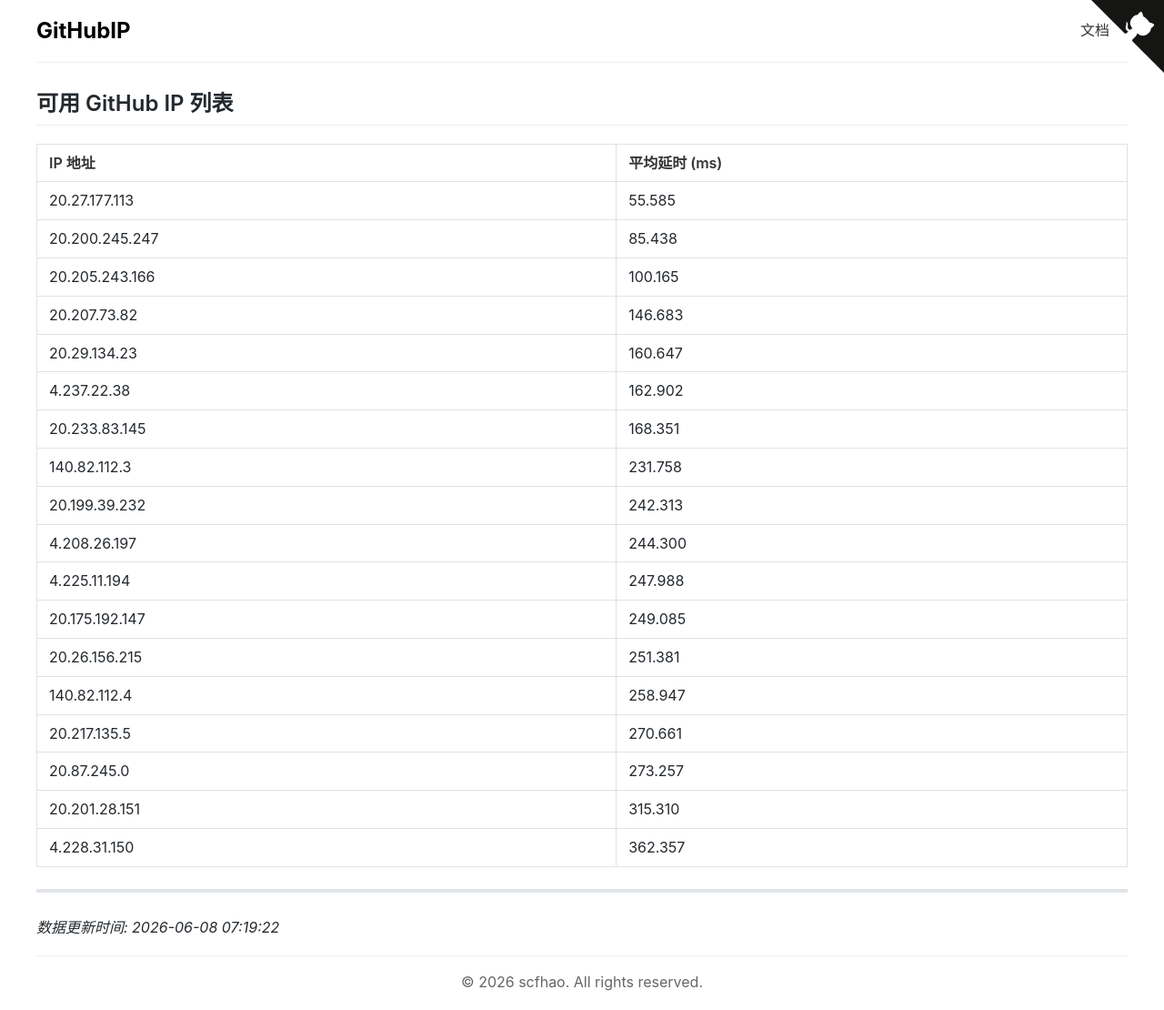
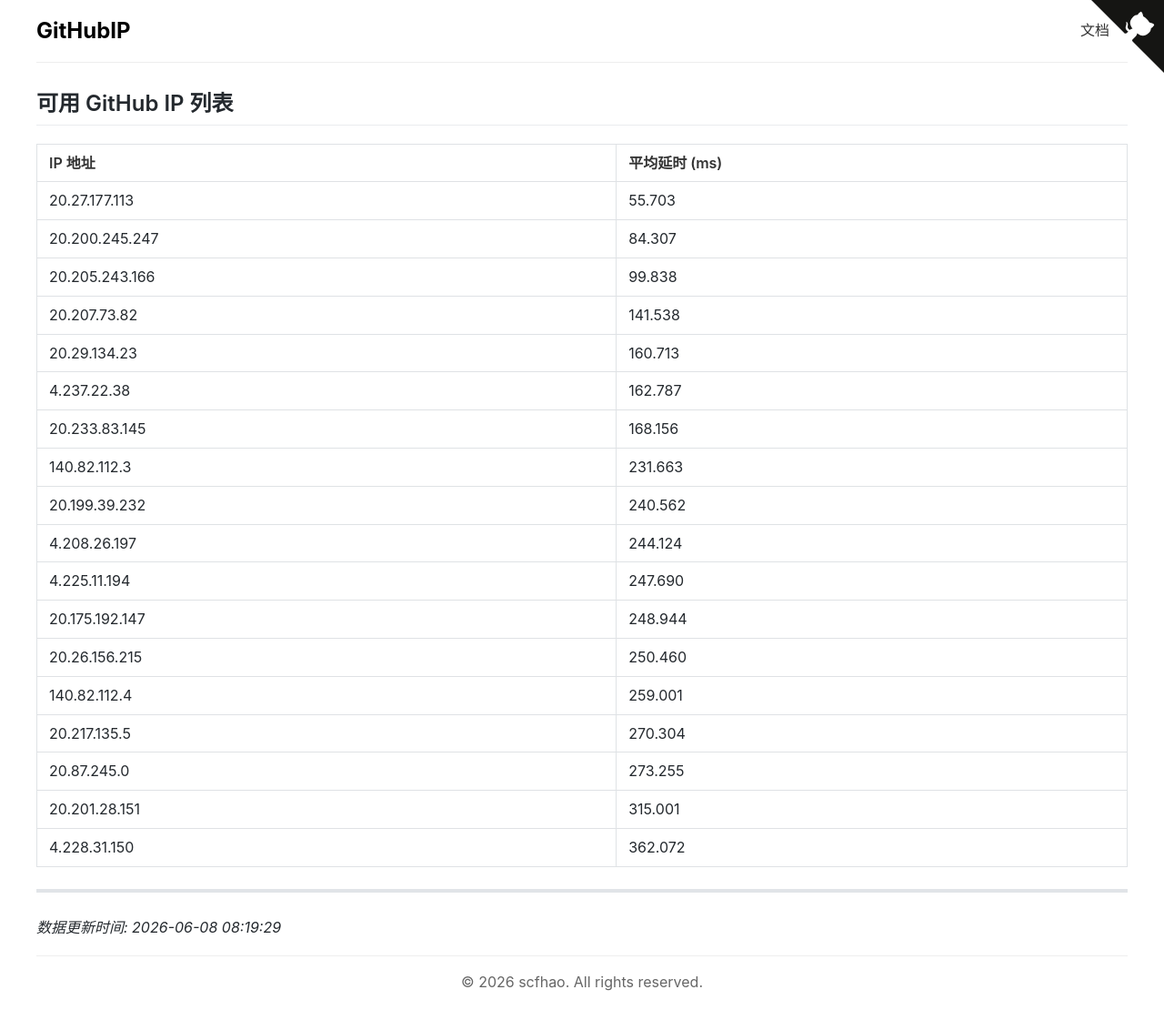
Before and after one commit to scfhao/GitHubIP, a Jekyll site: the page built from index.md, in a window 1280 px wide. Shown: the whole page at 91% size. Built offline with Jekyll 4.4.1, drawn with Linux system fonts in a browser that asks for light colours.

Commit message:
自动脚本执行 - 2026-06-08 08:19:29

```diff
--- a/index.md
+++ b/index.md
@@ -1,32 +1,32 @@
 ---
 layout: home
 title: GitHub IP 列表
-date: 2026-06-08 07:19:22
+date: 2026-06-08 08:19:29
 ---
 
 ## 可用 GitHub IP 列表
 
 | IP 地址 | 平均延时 (ms) |
 |---------|--------------|
-| 20.27.177.113 | 55.585 |
-| 20.200.245.247 | 85.438 |
-| 20.205.243.166 | 100.165 |
-| 20.207.73.82 | 146.683 |
-| 20.29.134.23 | 160.647 |
-| 4.237.22.38 | 162.902 |
-| 20.233.83.145 | 168.351 |
-| 140.82.112.3 | 231.758 |
-| 20.199.39.232 | 242.313 |
-| 4.208.26.197 | 244.300 |
-| 4.225.11.194 | 247.988 |
-| 20.175.192.147 | 249.085 |
-| 20.26.156.215 | 251.381 |
-| 140.82.112.4 | 258.947 |
-| 20.217.135.5 | 270.661 |
-| 20.87.245.0 | 273.257 |
-| 20.201.28.151 | 315.310 |
-| 4.228.31.150 | 362.357 |
+| 20.27.177.113 | 55.703 |
+| 20.200.245.247 | 84.307 |
+| 20.205.243.166 | 99.838 |
+| 20.207.73.82 | 141.538 |
+| 20.29.134.23 | 160.713 |
+| 4.237.22.38 | 162.787 |
+| 20.233.83.145 | 168.156 |
+| 140.82.112.3 | 231.663 |
+| 20.199.39.232 | 240.562 |
+| 4.208.26.197 | 244.124 |
+| 4.225.11.194 | 247.690 |
+| 20.175.192.147 | 248.944 |
+| 20.26.156.215 | 250.460 |
+| 140.82.112.4 | 259.001 |
+| 20.217.135.5 | 270.304 |
+| 20.87.245.0 | 273.255 |
+| 20.201.28.151 | 315.001 |
+| 4.228.31.150 | 362.072 |
 
 ---
 
-*数据更新时间: 2026-06-08 07:19:22*
+*数据更新时间: 2026-06-08 08:19:29*
```
